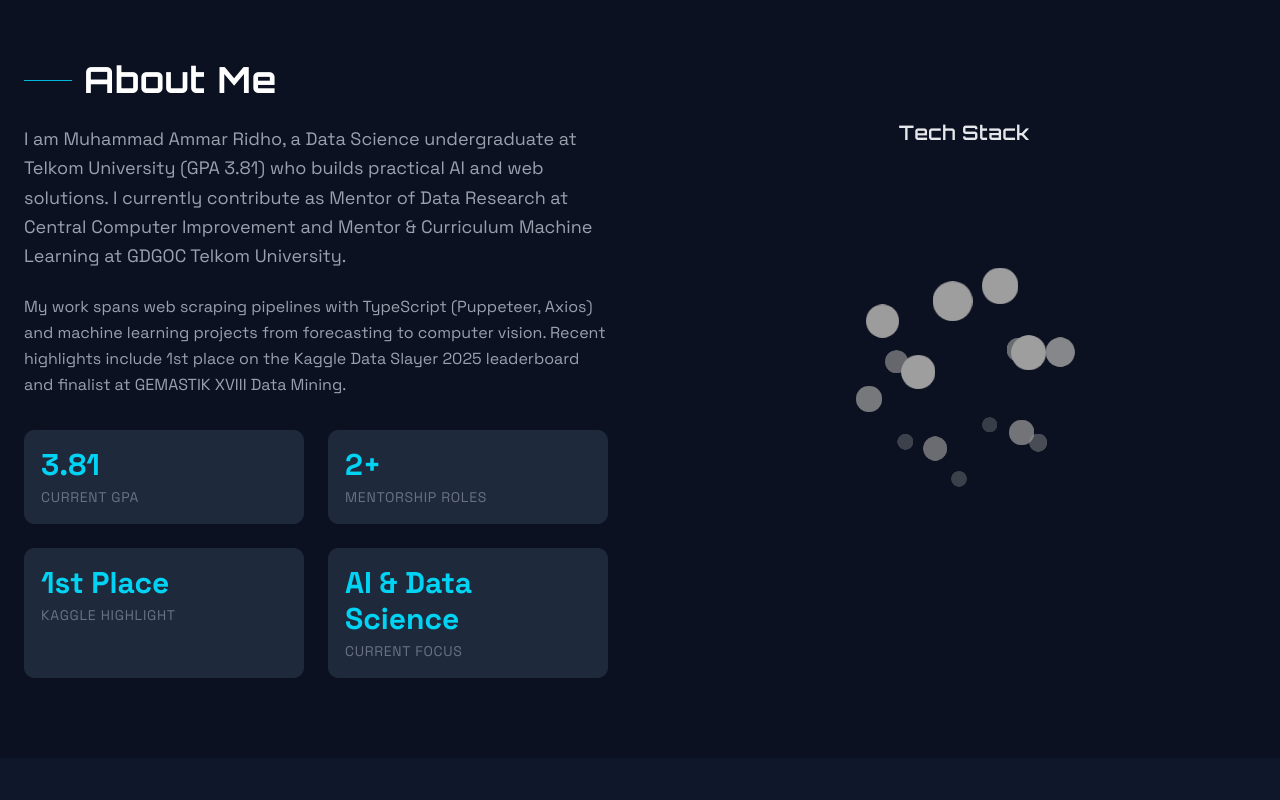
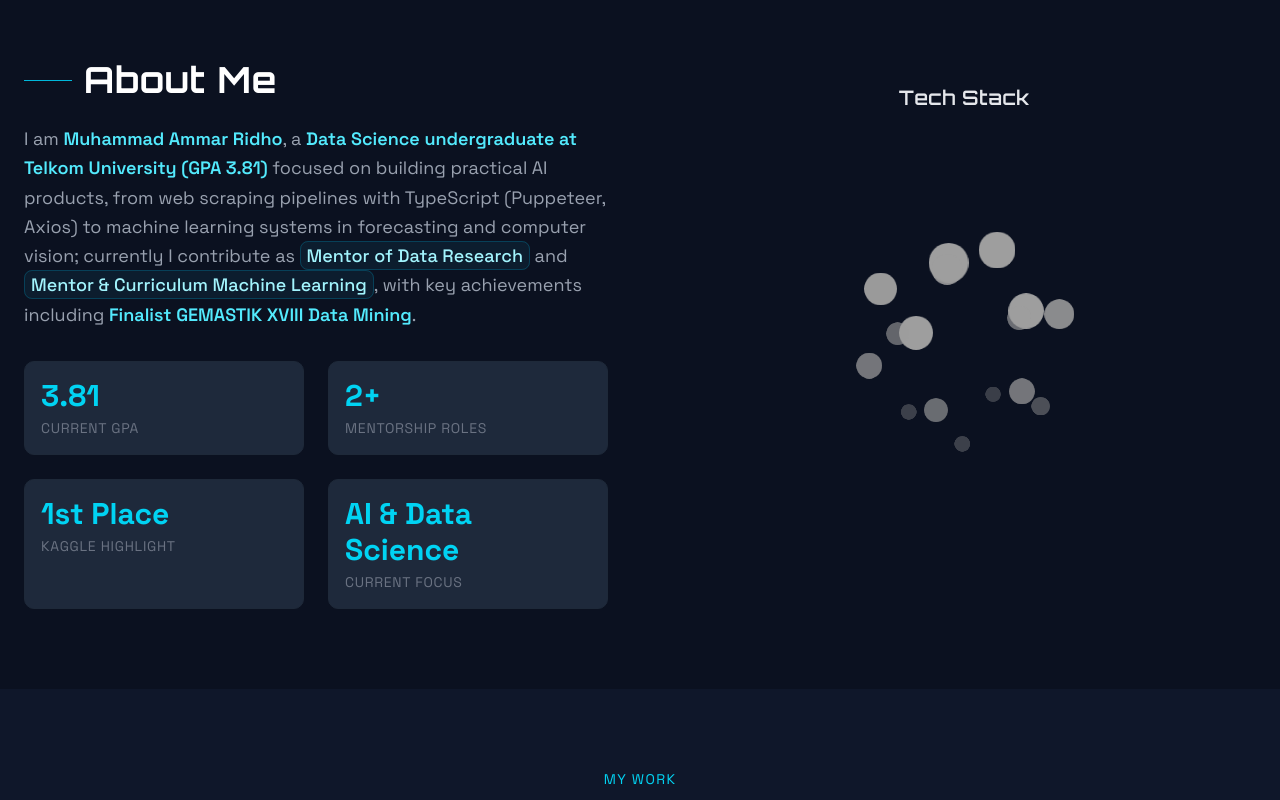
Before and after one commit to BangJhen/BangJhener, a Next.js app: page / in a window 1280 px wide. Shown: the part 980-1780 px from the top of the page. Built offline with nearby package versions, Linux system fonts and the light colour scheme.

Commit message:
feat: Add Highlight for About Me

```diff
--- a/src/components/AboutMe.jsx
+++ b/src/components/AboutMe.jsx
@@ -11,17 +11,14 @@ export default function AboutMe() {
               <span className="w-12 h-[1px] bg-cyan-500"></span>
               About Me
             </h2>
-            <p className="text-gray-400 leading-relaxed mb-6 text-lg">
-              I am Muhammad Ammar Ridho, a Data Science undergraduate at Telkom University
-              (GPA 3.81) who builds practical AI and web solutions. I currently contribute as
-              Mentor of Data Research at Central Computer Improvement and Mentor & Curriculum
-              Machine Learning at GDGOC Telkom University.
-            </p>
-            <p className="text-gray-400 leading-relaxed mb-8">
-              My work spans web scraping pipelines with TypeScript (Puppeteer, Axios) and machine
-              learning projects from forecasting to computer vision. Recent highlights include 1st
-              place on the Kaggle Data Slayer 2025 leaderboard and finalist at GEMASTIK XVIII
-              Data Mining.
+            <p className="text-gray-400 leading-relaxed mb-8 text-lg">
+              I am <span className="font-semibold text-cyan-300">Muhammad Ammar Ridho</span>, a{" "}
+              <span className="font-semibold text-cyan-300">Data Science undergraduate at Telkom University (GPA 3.81)</span>{" "}
+              focused on building practical AI products, from web scraping pipelines with TypeScript (Puppeteer, Axios) to machine learning systems in forecasting and computer vision; currently I contribute as{" "}
+              <span className="rounded-md border border-cyan-700/40 bg-cyan-900/20 px-1.5 py-0.5 font-medium text-cyan-200">Mentor of Data Research</span>{" "}
+              and{" "}
+              <span className="rounded-md border border-cyan-700/40 bg-cyan-900/20 px-1.5 py-0.5 font-medium text-cyan-200">Mentor & Curriculum Machine Learning</span>, with key achievements including{" "}
+              <span className="font-semibold text-cyan-300">Finalist GEMASTIK XVIII Data Mining</span>.
             </p>
 
             <div className="grid grid-cols-2 gap-6">
```
Also changed, not shown: Screenshot 2026-03-20 at 23.31.48.png (added), 1 other file (tests, documents, lock files or other folders).
